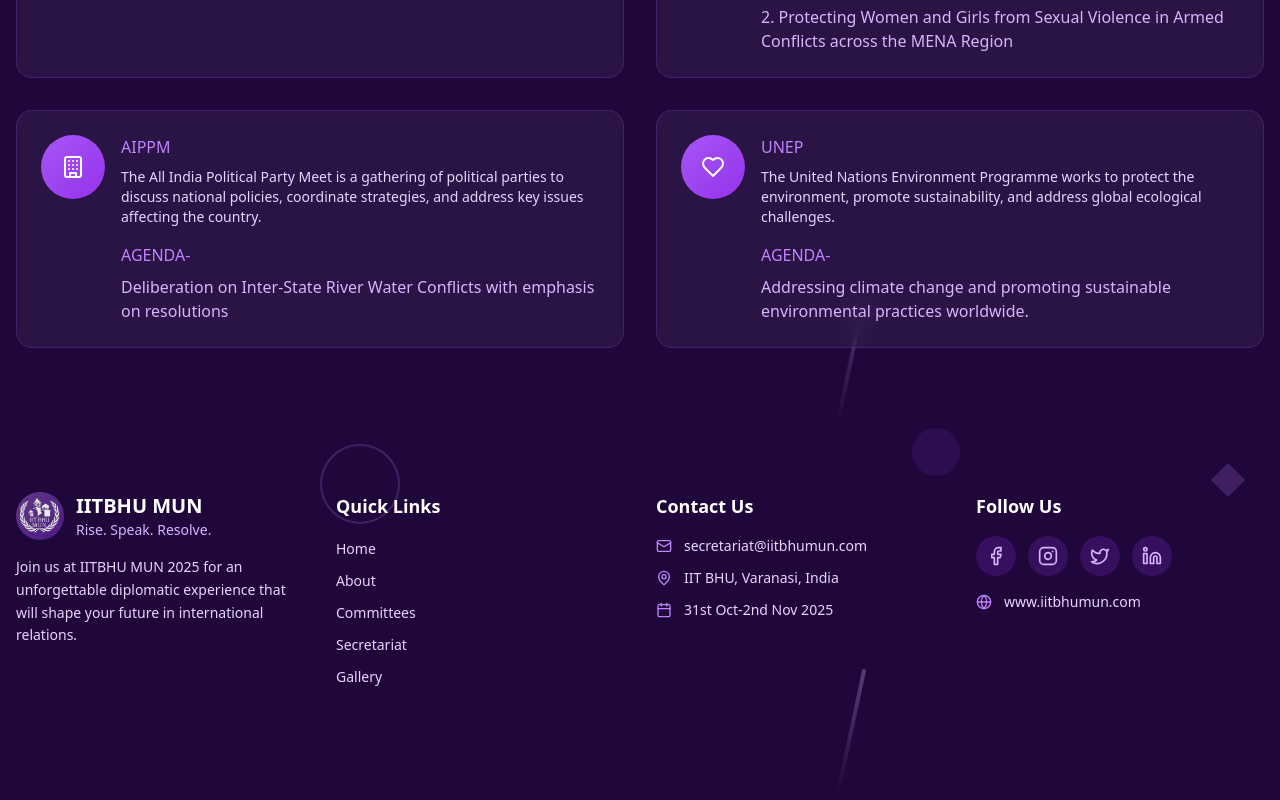
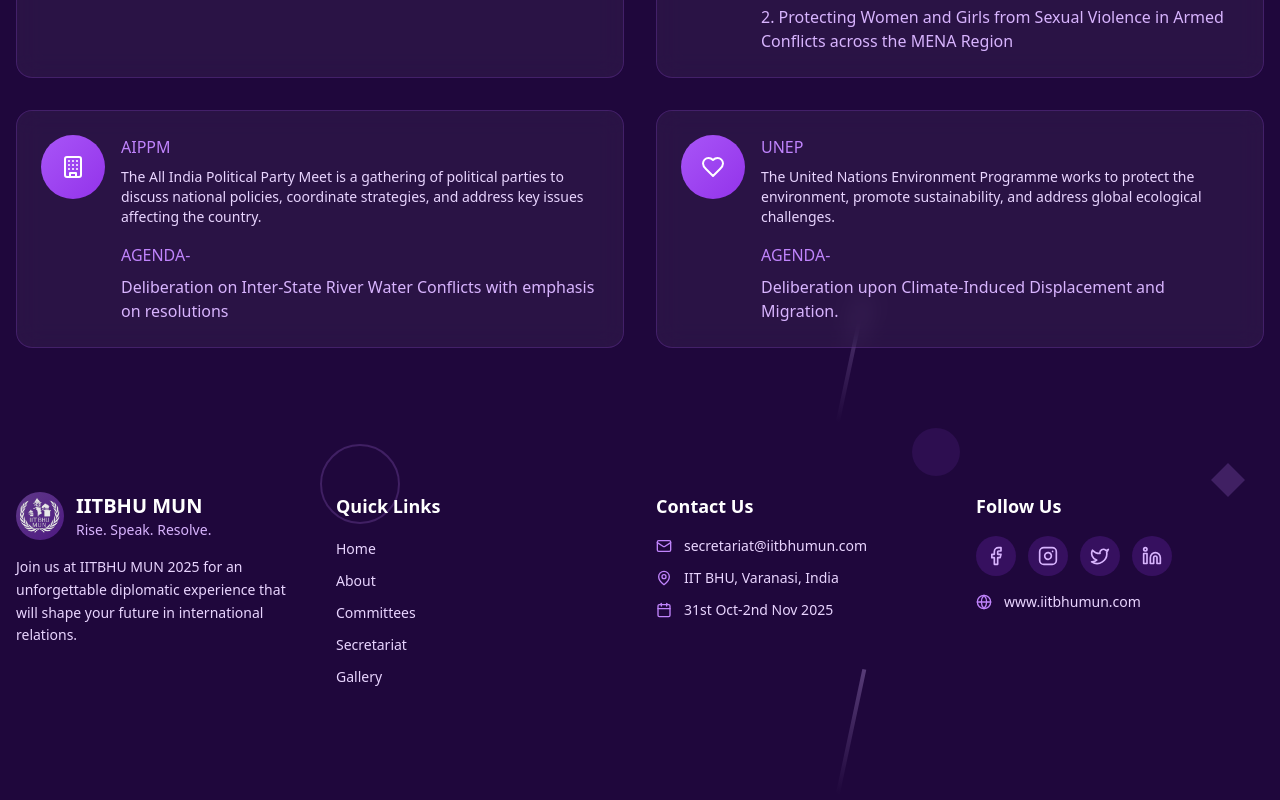
Before and after one commit to imam-haris/iitv-mun, a React (Vite) app: page /committees in a window 1280 px wide. Shown: the part 862-1662 px from the top of the page. Built offline with nearby package versions, Linux system fonts and the light colour scheme.

Commit message:
Update Committees.tsx

```diff
--- a/src/components/Committees.tsx
+++ b/src/components/Committees.tsx
@@ -69,7 +69,7 @@ const Committees = () => {
       name: "United Nations Environment Programme",
       acronym: "UNEP",
       agenda:
-        "Addressing climate change and promoting sustainable environmental practices worldwide.",
+        "Deliberation upon Climate-Induced Displacement and Migration.",
       description:
         "The United Nations Environment Programme works to protect the environment, promote sustainability, and address global ecological challenges.",
       level: "Beginner",
```
